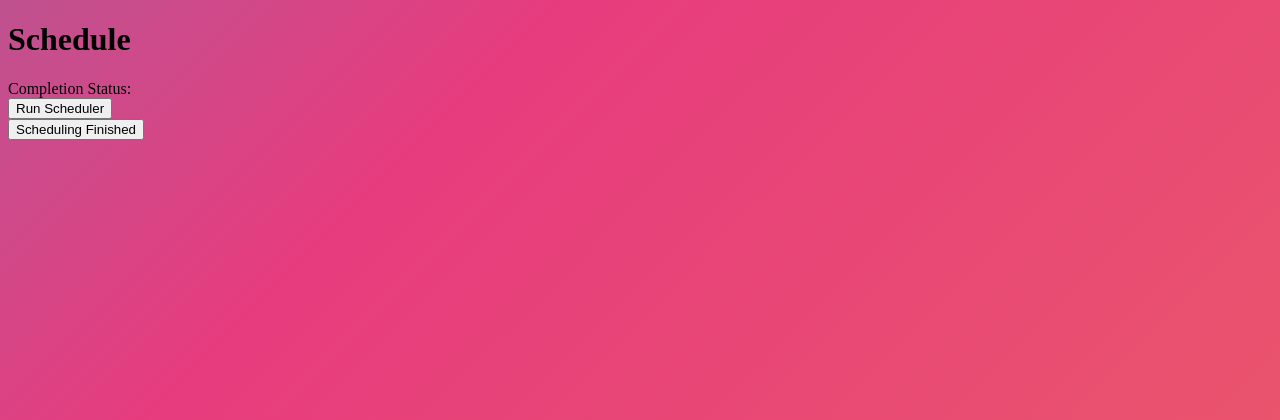
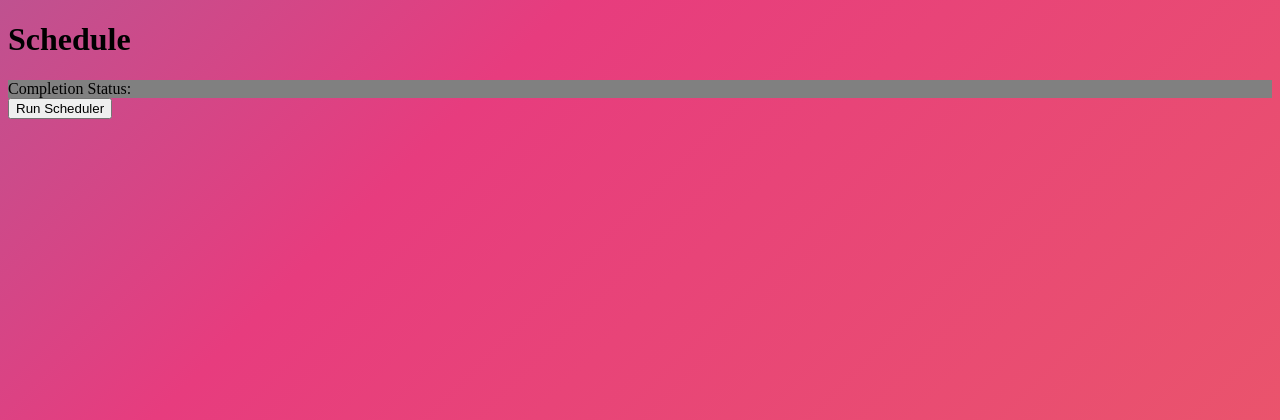
Before and after one commit to riverray121/Jump-Scheduler, a Flask app: template jumpScheduler/application/templates/schedule.html in a window 1280 px wide. Shown: the top 420 px of the page. Run offline with Flask 2, Linux system fonts and the light colour scheme; the template is opened without the code that fills it, so the values that code supplies are empty; some libraries are stand-ins or nearby versions.

Commit message:
progress bar

```diff
--- a/jumpScheduler/application/scheduler/functions/masterExcel.py
+++ b/jumpScheduler/application/scheduler/functions/masterExcel.py
@@ -276,6 +276,7 @@ def writeToMasterExcell(teamStudentsDic):
     for i in range(2, 130):
 
         # Update Progress Bar
+        settings.scheduleProgress += ((i/130) * 100)
         operations.printProgressBar(i - 1, 130, prefix = 'Progress:', suffix = 'Complete', length = 50)
 
         stuID = str(teamSheet[f'C{i}'].value)
--- a/jumpScheduler/application/scheduler/runScheduler.py
+++ b/jumpScheduler/application/scheduler/runScheduler.py
@@ -18,8 +18,8 @@ def scheduleForAMS(teacherInputs):
 
     """
 
-    # Initiate all global variables
-    settings.initVariables()
+    # # Initiate all global variables
+    # settings.initVariables()
 
     # Clean .txt files
     operations.cleanTXTFiles()
--- a/jumpScheduler/application/scheduler/settings.py
+++ b/jumpScheduler/application/scheduler/settings.py
@@ -27,6 +27,9 @@ def initVariables():
     global xlConstTwo
     xlConstTwo = 2
 
+    global scheduleProgress
+    scheduleProgress = 0
+
     global workbook
     workbook = xlsxwriter.Workbook("application/excell/generated/Book1.xlsx")
     global worksheet
--- a/jumpScheduler/application/static/css/gradient.css
+++ b/jumpScheduler/application/static/css/gradient.css
@@ -17,3 +17,14 @@ body {
         background-position: 0% 50%;
     }
 }
+
+#myProgress {
+    width: 100%;
+    background-color: grey;
+  }
+
+  #myBar {
+    width: 1%;
+    height: 30px;
+    background-color: green;
+  }
--- a/jumpScheduler/application/templates/schedule.html
+++ b/jumpScheduler/application/templates/schedule.html
@@ -4,22 +4,16 @@
     <meta charset="UTF-8">
     <title>Schedule</title>
     <link rel="stylesheet" href="{{ url_for('static', filename='css/gradient.css') }}">
-    <!-- <script type="text/javascript" src="http://ajax.googleapis.com/ajax/libs/jquery/1.6.2/jquery.min.js"></script> -->
-    <!-- <script type="text/javascript">
-        $('#input_form').onsubmit(function() {
-            $('#loading').show();
-            return true;
-        });
-    </script> -->
+
     <script src="//ajax.googleapis.com/ajax/libs/jquery/1.9.1/jquery.min.js"></script>
     <script type=text/javascript>
             $(function() {
-            $('a#test').on('click', function(e) {
+            $('a#run').on('click', function(e) {
                 $('#loading').show();
                 e.preventDefault()
                 $.get('/background_process_test', function(data) {
-                //do nothing
                     $('#status').html(data);  // update page with new data
+                    $('#input_form').show();
                 });
                 return false;
             });
@@ -40,18 +34,39 @@
 <body>
     <h1>Schedule</h1>
 
-    <div>
-        Completion Status: <span id="status"><span>
+    <div id="myProgress">
+        <div id="myprogressBar"></div>
+        Completion Status: <span id="status"><span></span>
     </div>
 
-    <a href=# id=test><button class='btn btn-default'>Run Scheduler</button></a>
+    <a href=# id=run><button class='btn btn-default' onclick="updateHandler()">Run Scheduler</button></a>
 
-    <div id="loading" style="display:none;"> <img src="static/images/loadingGif.gif" alt="" />Loading!</div>
+    <div id="loading" style="display:none;"> <img src="static/images/loadingGif.gif" alt="" /></div>
 
     </form>
-    <form action="/scheduleCompleted" method="POST" id="input_form" enctype = "multipart/form-data">
+    <form action="/scheduleCompleted" style="display:none;" method="POST" id="input_form" enctype = "multipart/form-data">
         <input type = "submit" value="Scheduling Finished"/>
     </form>
 
+    <script>
+        function updateHandler() {
+            var element = document.getElementById("myprogressBar");
+            var width = 1;
+            function update() {
+                $.get('/progress', function(data) {
+                    // $('#status').html(data);  // update page with new data
+                    if (width >= 100) {
+                        return false
+                    } else {
+                        width = width + parseInt(data);
+                        element.style.width = width + '%';
+                    }
+                });
+            }
+            setInterval(update, 10);  // run `update()` every 1000ms (1s)
+        }
+
+    </script>
+
 </body>
 </html>
```
Also changed, not shown: jumpScheduler/application/routes.py (+7 -0 lines), 1 other file.
